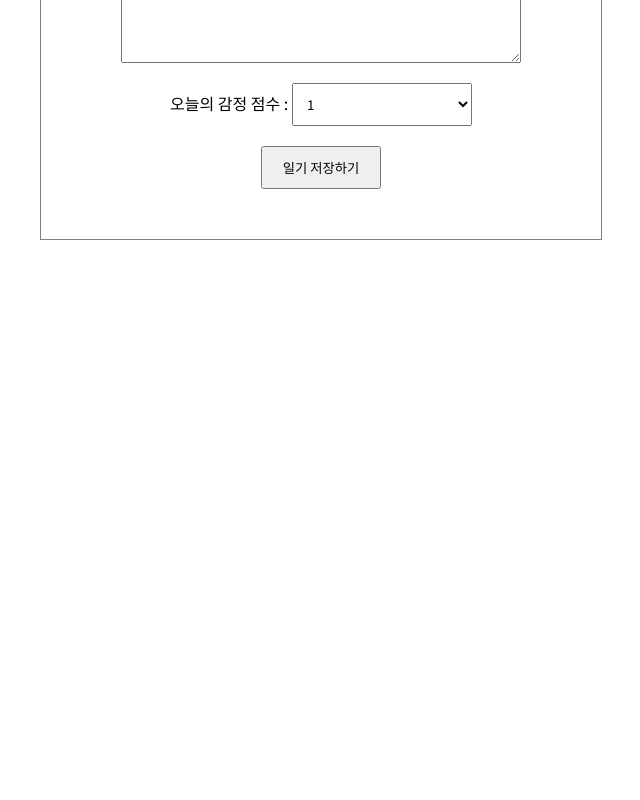
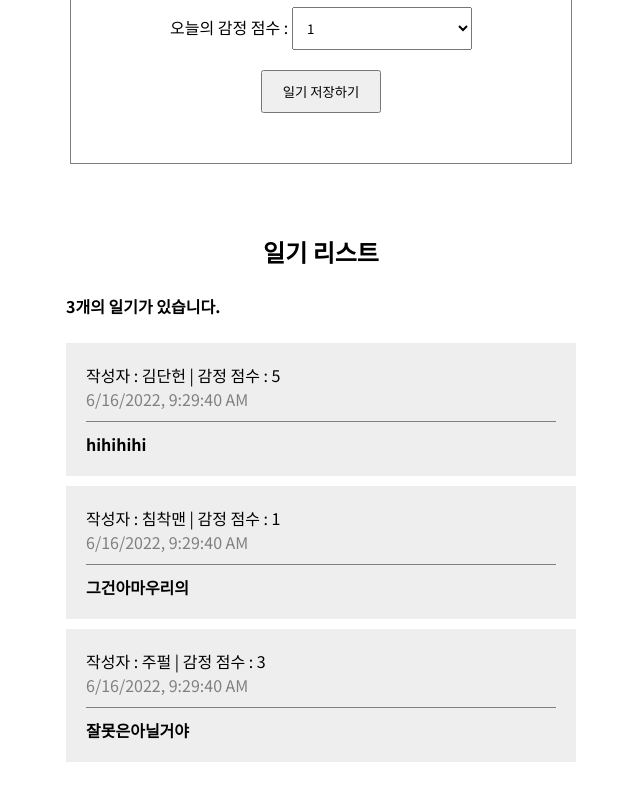
Before and after one commit to sjgske/react-prac, a React (Create React App) app: page / in a window 1280 px wide. Shown: the part 434-1234 px from the top of the page, without its empty margins (319-959 px from the left). Before the commit the page ends 800 px from the top, so only its background shows below. Built offline with nearby package versions, Linux system fonts and the light colour scheme.

Commit message:
Add DiaryList, DiaryItem components

```diff
--- a/src/App.css
+++ b/src/App.css
@@ -14,15 +14,14 @@
   font-family: "Noto Sans KR", sans-serif;
 }
 
+/* DiaryEditor */
+
 .DiaryEditor {
-  position: absolute;
-  top: 50%;
-  left: 50%;
-  transform: translate(-50%, -50%);
+  padding: 50px;
+  margin: 50px auto;
+  width: fit-content;
   border: 1px solid grey;
   text-align: center;
-  padding: 50px 80px;
-  width: fit-content;
 }
 
 .DiaryEditor h2 {
@@ -57,3 +56,41 @@
   padding: 10px;
   cursor: pointer;
 }
+
+/* List */
+
+.DiaryList {
+  padding: 20px;
+  margin: 20px auto;
+  width: 550px;
+}
+
+.DiaryList h2 {
+  text-align: center;
+}
+
+.DiaryList h4 {
+  margin: 25px 0;
+}
+
+/* Item */
+
+.DiaryItem {
+  background-color: #eee;
+  margin-bottom: 10px;
+  padding: 20px;
+}
+
+.DiaryItem .info {
+  border-bottom: 1px solid grey;
+  padding-bottom: 10px;
+  margin-bottom: 10px;
+}
+
+.DiaryItem .date {
+  color: grey;
+}
+
+.DiaryItem .content {
+  font-weight: 700;
+}
--- a/src/App.js
+++ b/src/App.js
@@ -1,10 +1,37 @@
 import "./App.css";
 import DiaryEditor from "./DiaryEditor";
+import DiaryList from "./DiaryList";
+
+const dummyList = [
+  {
+    id: 1,
+    author: "김단헌",
+    content: "hihihihi",
+    emotion: 5,
+    // getTime() -> 현재시간을 ms초로 바꿔줌 (데이터형식 number로 하기위해)
+    created_date: new Date().getTime(),
+  },
+  {
+    id: 2,
+    author: "침착맨",
+    content: "그건아마우리의",
+    emotion: 1,
+    created_date: new Date().getTime(),
+  },
+  {
+    id: 3,
+    author: "주펄",
+    content: "잘못은아닐거야",
+    emotion: 3,
+    created_date: new Date().getTime(),
+  },
+];
 
 function App() {
   return (
     <div className="App">
       <DiaryEditor />
+      <DiaryList diaryList={dummyList} />
     </div>
   );
 }
--- /dev/null
+++ b/src/DiaryItem.js
@@ -0,0 +1,17 @@
+const DiaryItem = ({ author, content, emotion, created_date, id }) => {
+  return (
+    <div className="DiaryItem">
+      <div className="info">
+        <span>
+          작성자 : {author} | 감정 점수 : {emotion}
+        </span>
+        <br />
+        {/* new Date 객체에 ms초를 넘겨주고 toLocaleString -> 날짜형식으로바뀐다. */}
+        <span className="date">{new Date(created_date).toLocaleString()}</span>
+      </div>
+      <div className="content">{content}</div>
+    </div>
+  );
+};
+
+export default DiaryItem;
--- /dev/null
+++ b/src/DiaryList.js
@@ -0,0 +1,23 @@
+import DiaryItem from "./DiaryItem";
+
+const DiaryList = ({ diaryList }) => {
+  return (
+    <div className="DiaryList">
+      <h2>일기 리스트</h2>
+      <h4>{diaryList.length}개의 일기가 있습니다.</h4>
+      <div>
+        {/* index(map함수의 두번째인자)를 key로 사용하면 리스트아이템을 삭제했을때 문제가생길수있다 */}
+        {diaryList.map((el) => (
+          // prop으로 스프레드 연산자!
+          <DiaryItem key={el.id} {...el} />
+        ))}
+      </div>
+    </div>
+  );
+};
+
+DiaryList.defaultProps = {
+  diaryList: [],
+};
+
+export default DiaryList;
```
